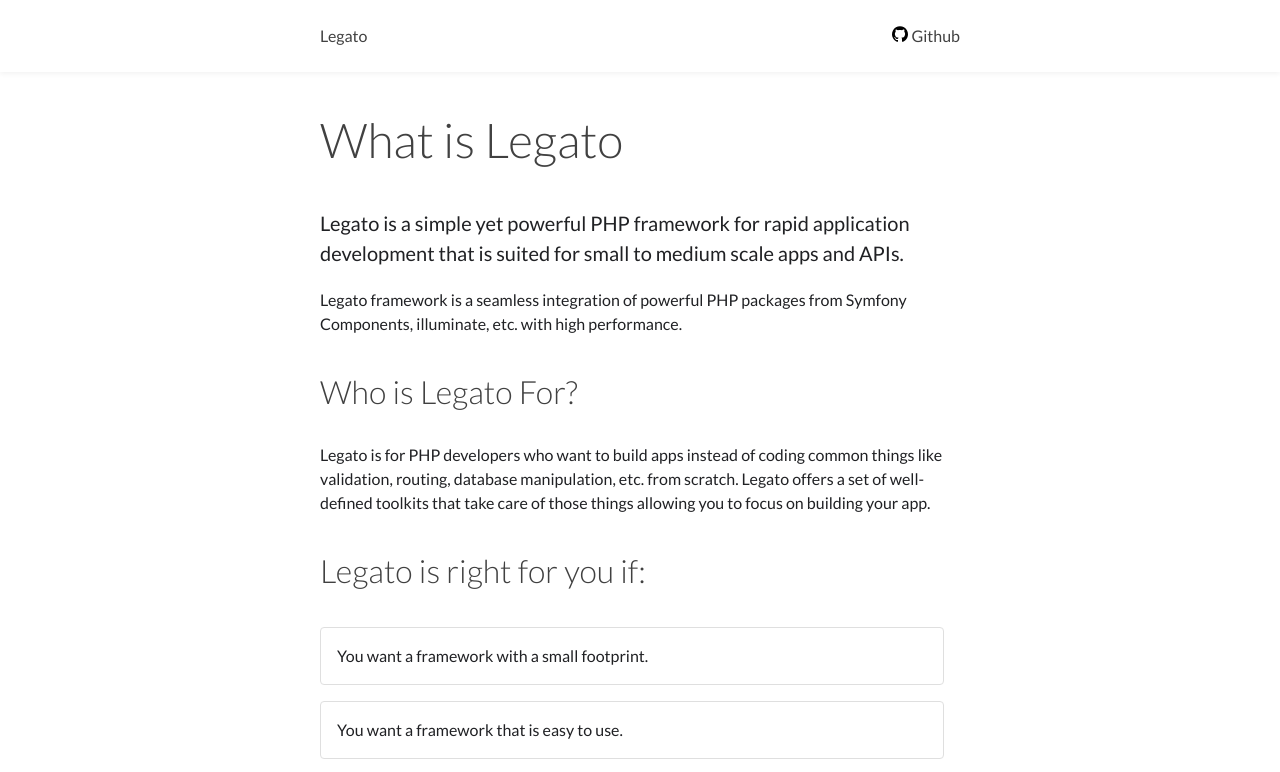
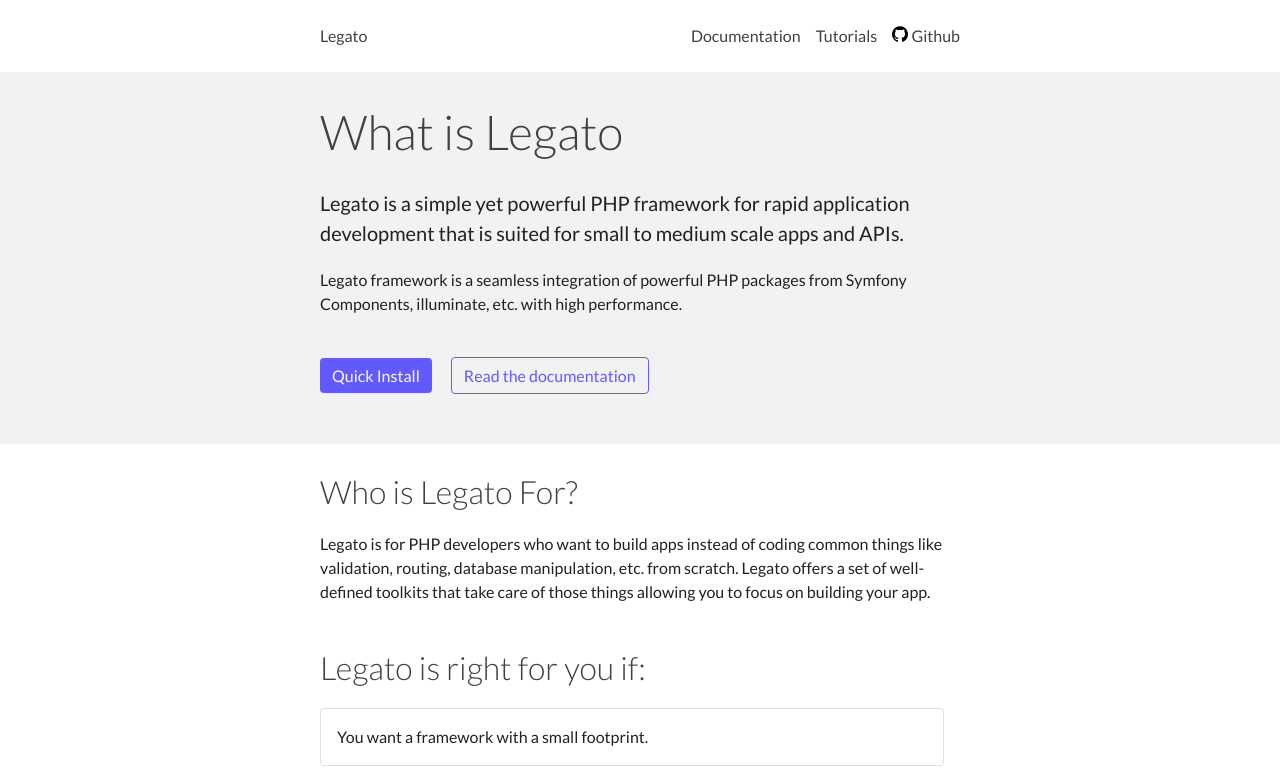
Before and after one commit to terdia/legato-web, a website: page src/index.html in a window 1280 px wide. Shown: the top 772 px of the page. Drawn offline with Linux system fonts and the light colour scheme.

Commit message:
Add call to action button to the main section

```diff
--- a/src/css/style.css
+++ b/src/css/style.css
@@ -1,3 +1,9 @@
+:root {
+    --main-color: #625AFF;
+    --secondary-color: #4ECC34;
+    --tertiary-color: #342DB2;
+}
+
 body {
     color: #202124;
     font-size: 16px;
@@ -43,6 +49,10 @@
     text-decoration: none;
 }
 
+.nav__link:not(:last-child) {
+    margin-right: 12px;
+}
+
 .nav__icon {
     height: 16px;
 }
@@ -63,6 +73,8 @@
     color: #414141;
     font-size: 3rem;
     font-weight: 300;
+    margin: 0;
+    padding: 24px 0 0;
 }
 
 .section__title--smaller {
@@ -84,10 +96,6 @@
 
 .flex-vertical-center {
     align-items: center;
-}
-
-.section:not(:first-child) {
-    margin-top: 2rem;
 }
 
 /* Others */
@@ -118,3 +126,56 @@
     list-style-type: none;
     padding: 0;
 }
+
+/* Section */
+.main-section {
+    background: #f2f2f2;
+    padding-bottom: 24px;
+    margin-top: 0 !important;
+}
+
+.main-section__action {
+    padding: 2em 0;
+}
+
+.button {
+    border-radius: 4px;
+    border: 1px solid #999;
+    border: transparent;
+    color: #ffffff;
+    font-size: 100%;
+    padding: 0.5rem 0.75rem;
+    text-decoration: none;
+    transition:
+        color .15s ease-in-out,
+        background-color .15s ease-in-out,
+        border-color .15s ease-in-out,
+        box-shadow .15s ease-in-out;
+}
+
+.button--primary {
+    background-color: var(--main-color);
+}
+
+.button--secodary {
+    background: var(--secondary-color);
+}
+
+.button--outline-primary {
+    background-color: transparent;
+    border: 1px solid var(--main-color);
+    color: var(--main-color);
+}
+
+.button--outline-primary:hover {
+    background-color: var(--main-color);
+    color: #ffffff;
+}
+
+.m-l-8 {
+    margin-left: 8px;
+}
+
+.m-r-8 {
+    margin-right: 8px;
+}
--- a/src/index.html
+++ b/src/index.html
@@ -19,6 +19,12 @@
             </div>
             <ul class="nav__right ul-reset">
                 <li class="nav__item">
+                    <a href="http://docs.legatoframework.com/" class="nav__link">
+                        Documentation
+                    </a>
+                    <a href="https://devscreencast.com/courses/up-and-running-with-legato-php-mvc-framework" class="nav__link">
+                        Tutorials
+                    </a>
                     <a class="nav__link" href="http://github.com">
                         <img class="nav__icon" src="./img/github-logo.svg" alt="Github Logo">
                         Github
@@ -28,9 +34,8 @@
         </div>
     </nav>
 
+    <section class="section main-section">
         <div class="container">
-        <div class="content-container">
-            <section class="section">
             <h1 class="section__title">What is Legato</h1>
 
             <p class="lead">
@@ -40,8 +45,16 @@
             <p>
                 Legato framework is a seamless integration of powerful PHP packages from Symfony Components, illuminate, etc. with high performance.
             </p>
+
+            <div class="main-section__action">
+                <a href="" class="button button--primary m-r-8">Quick Install</a>
+                <a href="" class="button button--outline-primary button--hollow m-l-8">Read the documentation</a>
+            </div>
+        </div>
     </section>
 
+    <div class="container">
+        <div class="content-container">
             <section class="section">
                 <h2 class="section__title section__title--smaller">Who is Legato For?</h2>
                 <p>
```
Lines whose indentation alone changed are shown as unchanged.
